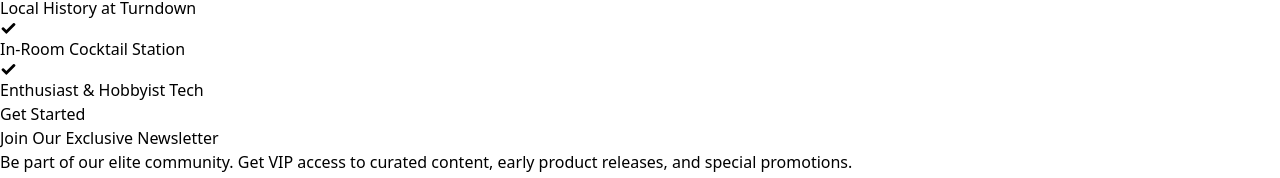
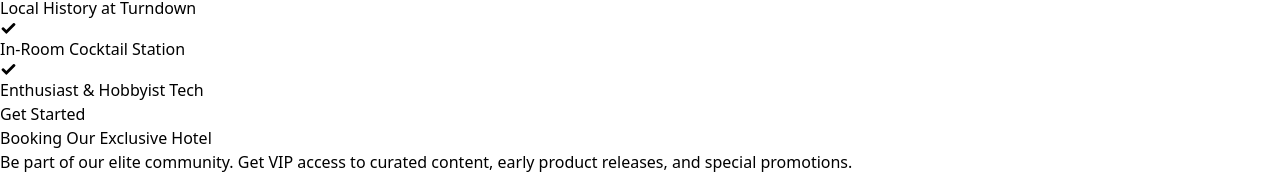
Before and after one commit to nazmul6548/Royal-Hotel-, a React (Vite) app: page / in a window 1280 px wide. Shown: the part 6680-6858 px from the top of the page. Built offline with nearby package versions, Linux system fonts and the light colour scheme; no server answers.

Commit message:
add heading for extra section

```diff
--- a/src/pages/SectionSecond.jsx
+++ b/src/pages/SectionSecond.jsx
@@ -6,7 +6,7 @@ const SectionSecond = () => {
         <div className="mt-12">
             <div className="bg-gradient-to-b from-[#2e0249] to-[#680871] py-16 px-6 font-[sans-serif]">
       <div className="max-w-6xl mx-auto text-center text-white">
-        <h2 className="md:text-5xl text-4xl font-extrabold mb-6">Join Our Exclusive Newsletter</h2>
+        <h2 className="md:text-5xl text-4xl font-extrabold mb-6">Booking Our Exclusive Hotel</h2>
         <p className="text-xl text-gray-300">Be part of our elite community. Get VIP access to curated content, early product releases, and special promotions.</p>
         <div className="bg-white shadow-lg rounded-lg p-8 mt-12 flex flex-col md:flex-row items-center justify-center">
           <input type="email" placeholder="Enter your email" className="w-full md:w-96 bg-transparent border-b-2 border-[#a91079] py-3 px-4 text-[#2e0249] text-base focus:outline-none placeholder-[#a91079] placeholder-opacity-70" />
```
